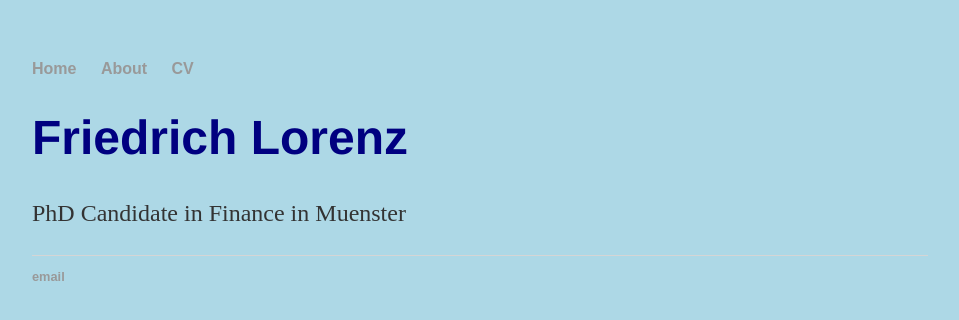
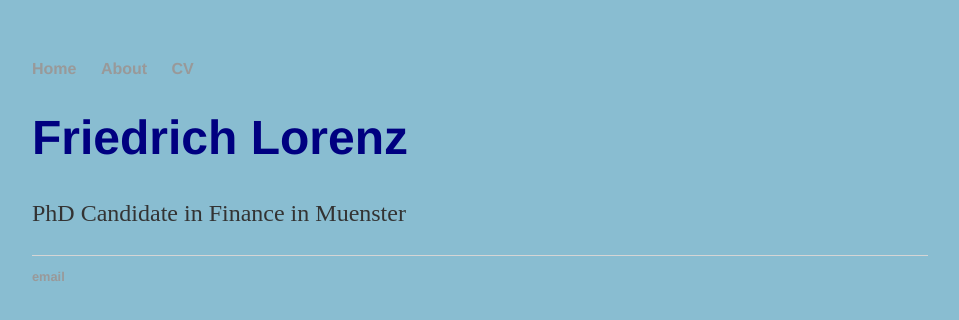
Before and after one commit to frilorde/page, a Jekyll site: the page built from index.html, in a window 1280 px wide. Shown: the top 320 px of the page, without its empty margins (160-1119 px from the left). Built offline with Jekyll 4.4.1, drawn with Linux system fonts in a browser that asks for light colours.

Commit message:
Update main.css

```diff
--- a/css/main.css
+++ b/css/main.css
@@ -1,10 +1,10 @@
 body {
     margin: 60px auto;
     width: 70%;
-    background-color: lightblue;
+    background-color: #89BDD1;
 }
 nav ul, footer ul {
-    font-family:'cursive', 'Arial', 'Sans-Serif';
+    font-family:'Helvetica', 'Arial', 'Sans-Serif';
     padding: 0px;
     list-style: none;
     font-weight: bold;
```
